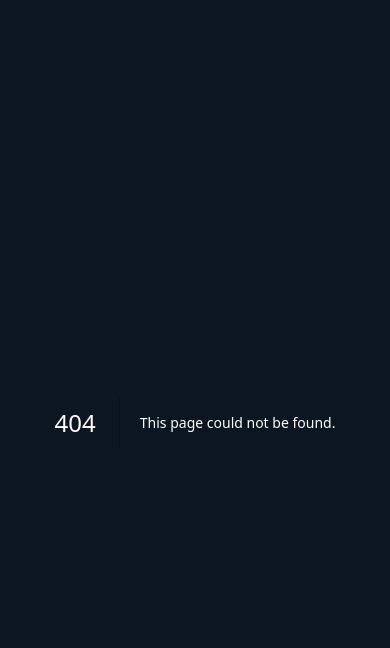
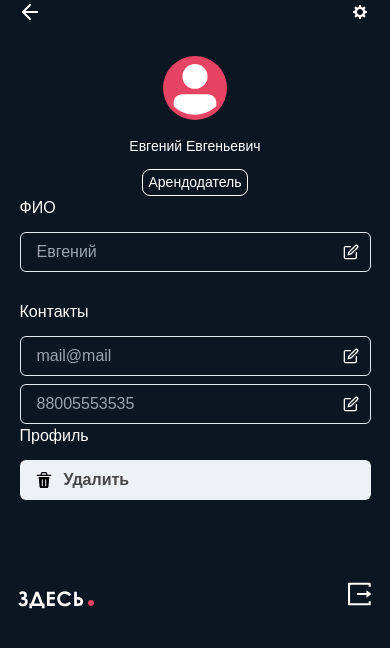
Before and after one commit to Prains/ivan-first, a Next.js app: page /profile/settings in a window 390 px wide. Before the commit this address had no page. Shown: the top 648 px of the page. Built offline with nearby package versions, Linux system fonts and the light colour scheme.

Commit message:
add account settings mobile page

```diff
--- /dev/null
+++ b/app/(profile)/profile/settings/page.jsx
@@ -0,0 +1,7 @@
+import AccountSettings from "@/components/Profile/AccountSettings/AccountSettings";
+
+const PageSettings = () => {
+  return <AccountSettings />;
+};
+
+export default PageSettings;
--- a/components/Profile/AccountDetails/AccountDetails.jsx
+++ b/components/Profile/AccountDetails/AccountDetails.jsx
@@ -1,4 +1,5 @@
 import Image from "next/image";
+import { userRed } from "@/images/icons/userRed/userRed";
 
 const AccountDetails = ({ name, role }) => {
   return (
--- /dev/null
+++ b/components/Profile/AccountSettings/AccountInput/AccountInput.jsx
@@ -0,0 +1,28 @@
+"use client";
+import { InputGroup, InputRightElement } from "@chakra-ui/react";
+import { EditIcon } from "@chakra-ui/icons";
+import IsolatedInput from "@/components/ui/IsolatedInput/IsolatedInput";
+
+const AccountInput = ({
+  placeholder,
+  className,
+  value,
+  onChange,
+  htmlType,
+}) => {
+  return (
+    <InputGroup className={className}>
+      <IsolatedInput
+        placeholder={placeholder}
+        type={htmlType}
+        value={value}
+        onChange={onChange}
+      />
+      <InputRightElement>
+        <EditIcon />
+      </InputRightElement>
+    </InputGroup>
+  );
+};
+
+export default AccountInput;
--- a/components/Profile/AccountSettings/AccountSettings.jsx
+++ b/components/Profile/AccountSettings/AccountSettings.jsx
@@ -1,7 +1,53 @@
+"use client";
+import IsolatedButton from "@/components/ui/IsolatedButton/IsolatedButton";
 import AccountDetails from "../AccountDetails/AccountDetails";
+import AccountInput from "./AccountInput/AccountInput";
+import useInput from "@/hooks/useInput";
+import { DeleteIcon } from "@chakra-ui/icons";
 
 const AccountSettings = () => {
-  return <AccountDetails name="Евгений Евгеньевич" role="Арендодатель" />;
+  const [name, nameChange] = useInput("");
+  const [mail, mailChange] = useInput("");
+  const [phone, phoneChange] = useInput("");
+
+  return (
+    <main>
+      <AccountDetails name="Евгений Евгеньевич" role="Арендодатель" />
+      <section className="w-[90%] my-0 mx-auto">
+        <div>
+          <h2 className="mb-3 font-medium">ФИО</h2>
+          <AccountInput
+            placeholder="Евгений"
+            className="mb-7"
+            value={name}
+            onChange={nameChange}
+          />
+        </div>
+        <div>
+          <h3 className="mb-3 font-medium">Контакты</h3>
+          <AccountInput
+            placeholder={"mail@mail"}
+            value={mail}
+            onChange={mailChange}
+            className="mb-2"
+          />
+          <AccountInput
+            placeholder="88005553535"
+            value={phone}
+            onChange={phoneChange}
+          />
+        </div>
+
+        <div className="mb-[78px]">
+          <h4 className="mb-3 font-medium">Профиль</h4>
+          <IsolatedButton className="w-full flex-center justify-start gap-3 text-[#464646]">
+            <DeleteIcon color="black" />
+            Удалить
+          </IsolatedButton>
+        </div>
+      </section>
+    </main>
+  );
 };
 
 export default AccountSettings;
--- a/components/ui/IsolatedInput/IsolatedInput.jsx
+++ b/components/ui/IsolatedInput/IsolatedInput.jsx
@@ -1,19 +1,8 @@
 "use client";
 import { Input } from "@chakra-ui/react";
 
-const IsolatedInput = ({ className, placeholder, size, focusBorderColor, onChange, htmlType, isRequired, minLength }) => {
-    return (
-        <Input
-            minLength={minLength}
-            isRequired={isRequired}
-            type={htmlType}
-            onChange={onChange}
-            className={className}
-            placeholder={placeholder}
-            size={size}
-            focusBorderColor={focusBorderColor}
-        />
-    );
+const IsolatedInput = (props) => {
+  return <Input {...props} />;
 };
 
 export default IsolatedInput;
```
